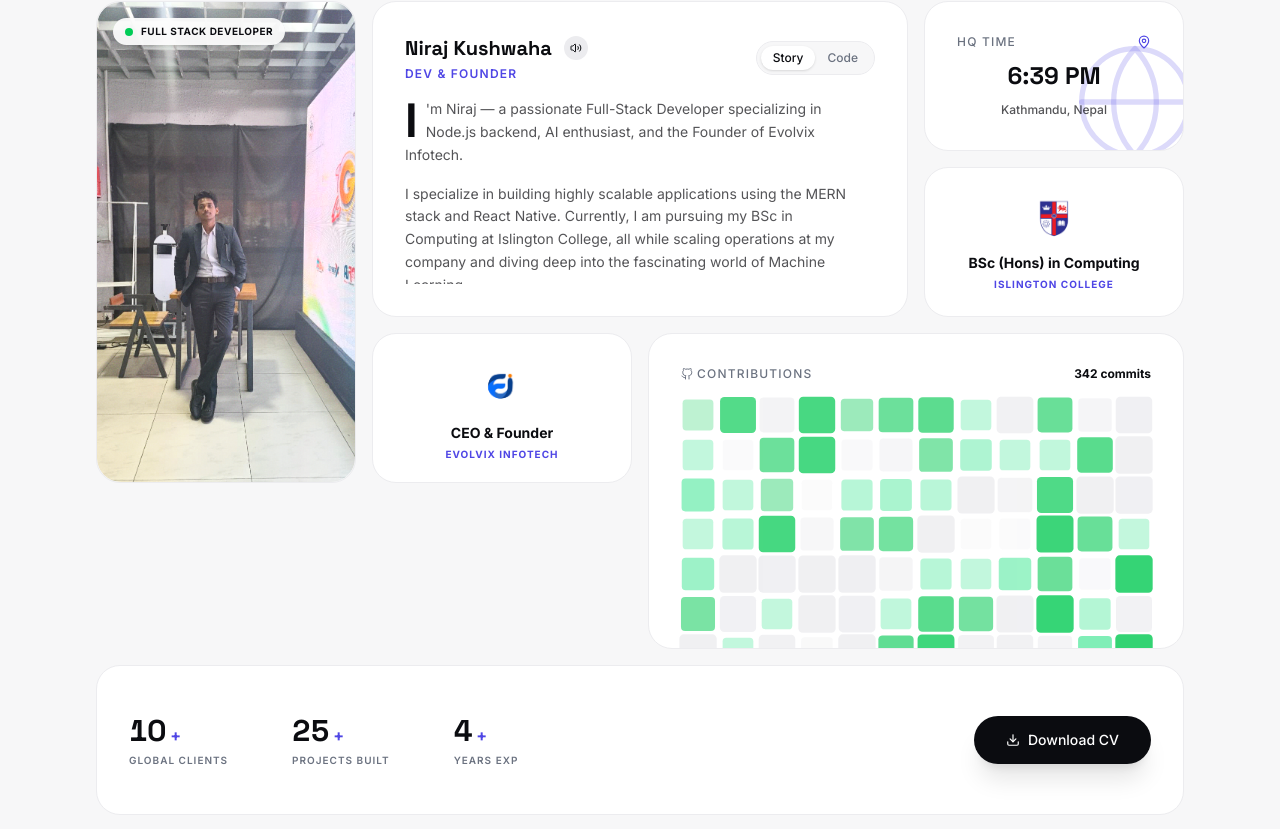
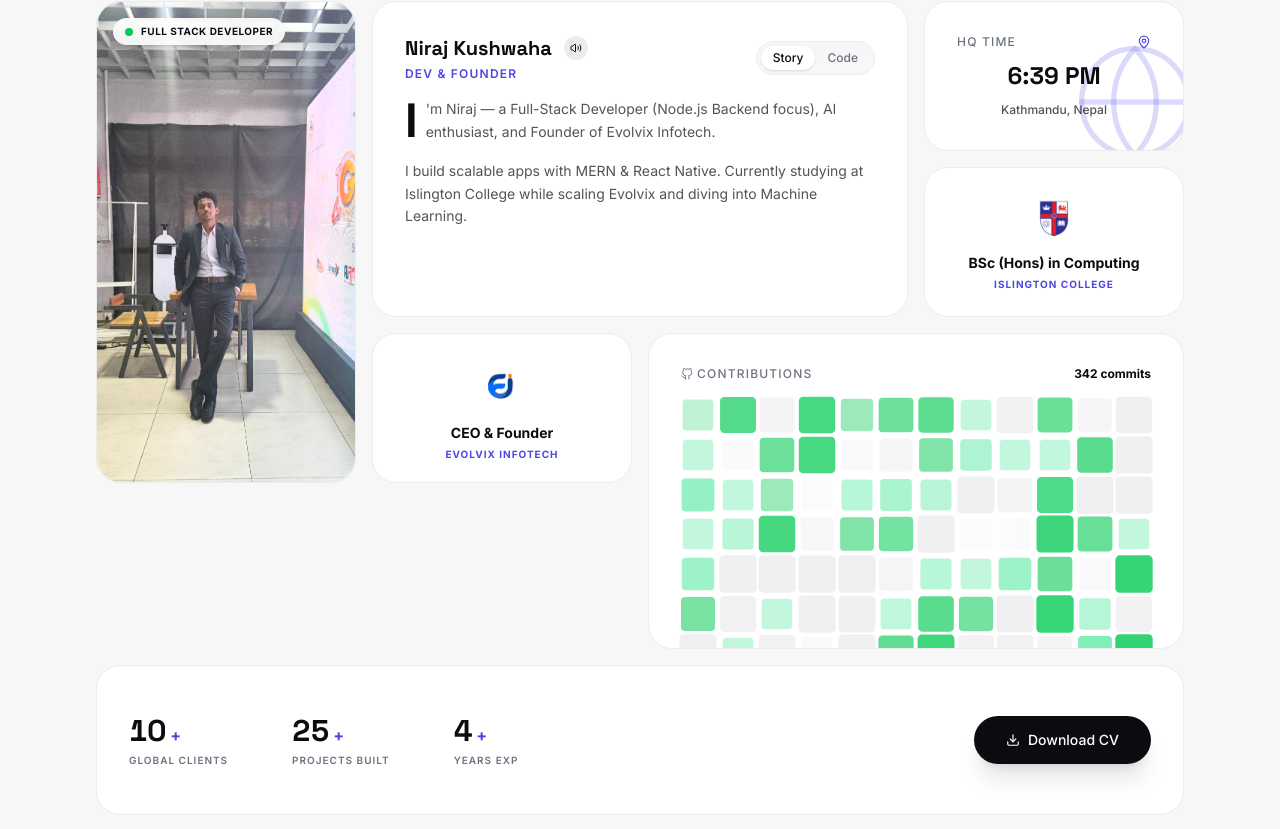
Before and after one commit to Niraj3004/niraj-kushwaha-portfolio, a Next.js app in the folder frontend/: page / in a window 1280 px wide. Shown: the part 1645-2474 px from the top of the page. Built offline with nearby package versions, Linux system fonts and the light colour scheme; no server answers.

Commit message:
style: shorten bio to prevent scrolling while retaining backend focus

```diff
--- a/frontend/src/components/sections/About.tsx
+++ b/frontend/src/components/sections/About.tsx
@@ -86,8 +86,8 @@ export const About = ({ data }: { data?: any }) => {
     confetti({ particleCount: 150, spread: 70, origin: { y: 0.6 }, colors: ['#4F46E5', '#10B981', '#F59E0B', '#F43F5E'] });
   };
 
-  const bioP1 = data?.bioParagraph1 || "I'm Niraj — a passionate Full-Stack Developer specializing in Node.js backend, AI enthusiast, and the Founder of Evolvix Infotech.";
-  const bioP2 = data?.bioParagraph2 || "I specialize in building highly scalable applications using the MERN stack and React Native. Currently, I am pursuing my BSc in Computing at Islington College, all while scaling operations at my company and diving deep into the fascinating world of Machine Learning.";
+  const bioP1 = data?.bioParagraph1 || "I'm Niraj — a Full-Stack Developer (Node.js Backend focus), AI enthusiast, and Founder of Evolvix Infotech.";
+  const bioP2 = data?.bioParagraph2 || "I build scalable apps with MERN & React Native. Currently studying at Islington College while scaling Evolvix and diving into Machine Learning.";
   const firstLetter = bioP1.charAt(0);
   const restOfP1 = bioP1.slice(1);
 
```
